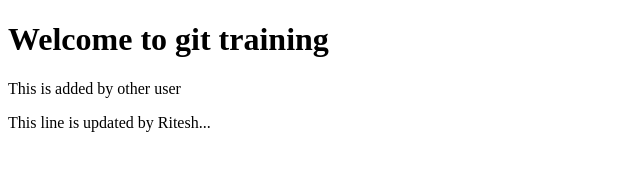
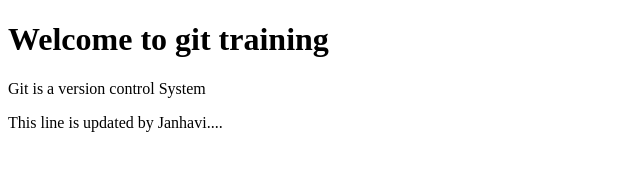
Before and after one commit to JANHAVI40/GitTrainingVPKBIET, a plain HTML site: page index.html in a window 1280 px wide. Shown: the full height of the page, 0-640 px from the left. Drawn offline with Linux system fonts and the light colour scheme.

Commit message:
This are the files that are updated by Janhavi

```diff
--- a/index.html
+++ b/index.html
@@ -11,10 +11,10 @@
     </h1>
 
     <p>
-        This is added by other user
+        Git is a version control System
     </p>
     <p>
-        This line is updated by Ritesh...
+        This line is updated by Janhavi....
     </p>
 
 </body>
```
Also changed, not shown: chatbot.html (+2 -2 lines), contact.html (+1 -1 lines), 1 other file.
